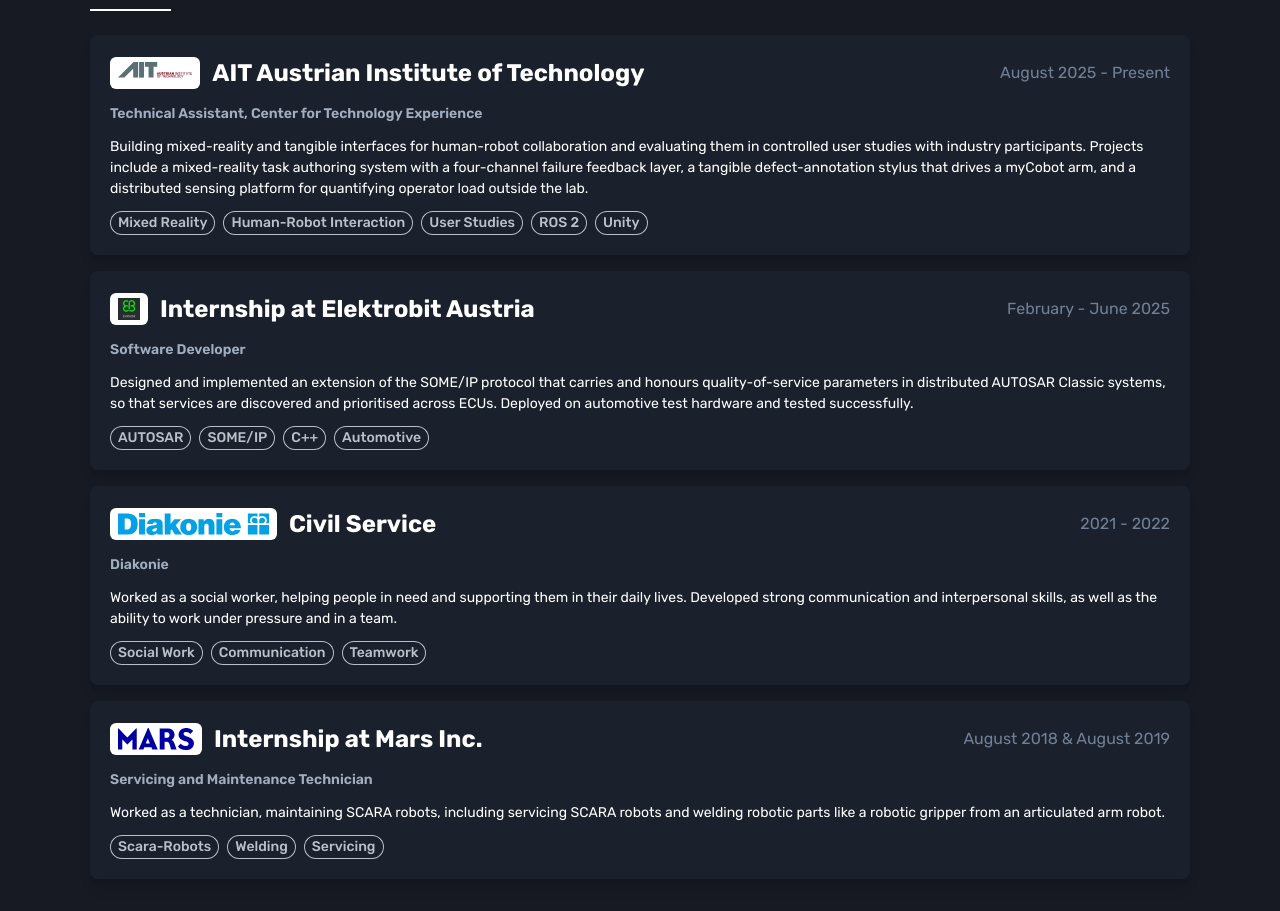
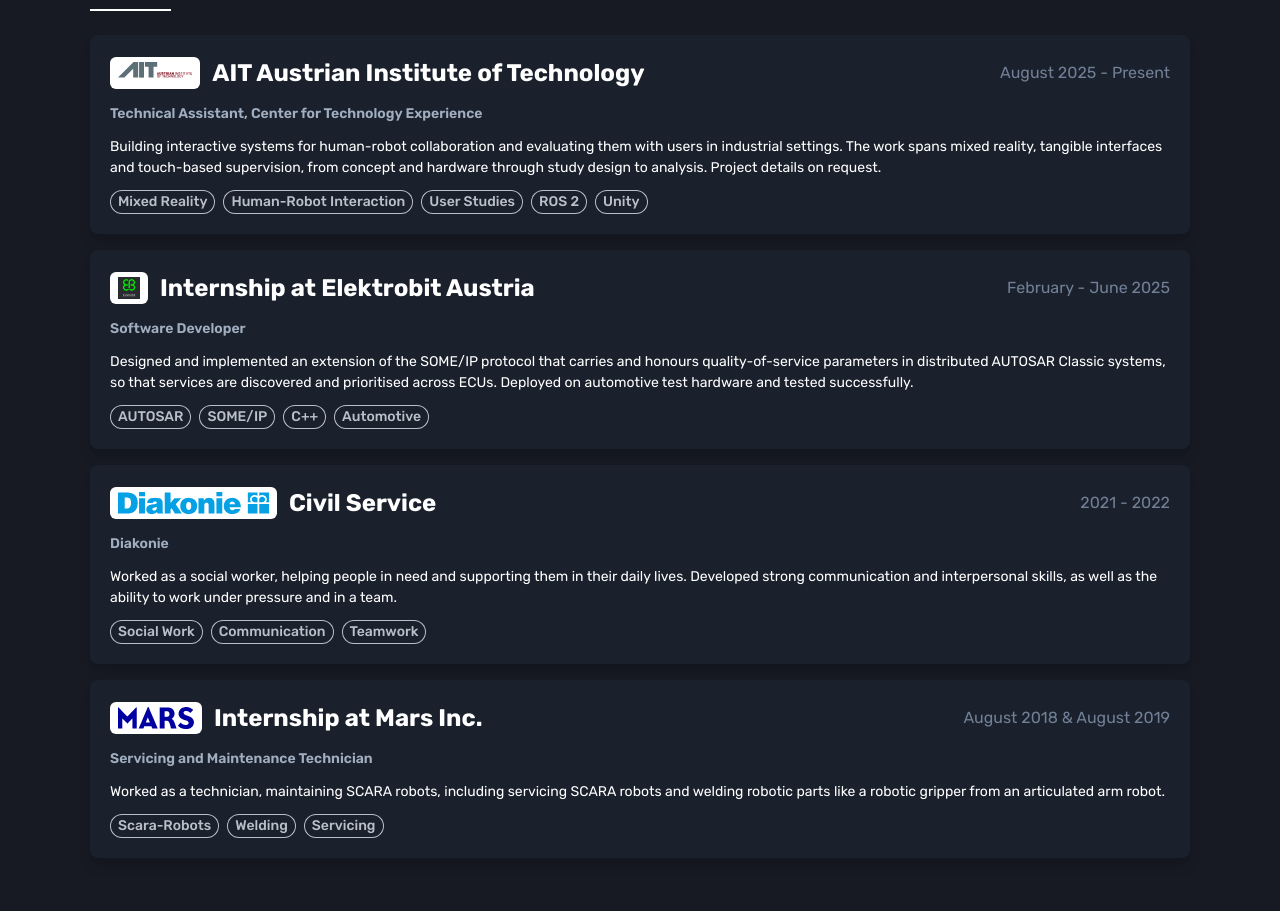
Before and after one commit to eliasbitsch/portfolio, a Next.js app: page /about in a window 1280 px wide. Shown: the part 1240-2151 px from the top of the page. Built offline with nearby package versions, Linux system fonts and the light colour scheme; what @chakra-ui/next-js would draw is missing.

Commit message:
Genericise the AIT entry: no project internals in public
The previous wording named the individual AIT systems and their hardware.
Employer project detail does not belong on a public page.

```diff
--- a/src/app/about/page.tsx
+++ b/src/app/about/page.tsx
@@ -39,7 +39,7 @@
         name: 'AIT Austrian Institute of Technology',
         description: 'Technical Assistant, Center for Technology Experience',
         logo: '/logos/ait.svg',
-        text: 'Building mixed-reality and tangible interfaces for human-robot collaboration and evaluating them in controlled user studies with industry participants. Projects include a mixed-reality task authoring system with a four-channel failure feedback layer, a tangible defect-annotation stylus that drives a myCobot arm, and a distributed sensing platform for quantifying operator load outside the lab.',
+        text: 'Building interactive systems for human-robot collaboration and evaluating them with users in industrial settings. The work spans mixed reality, tangible interfaces and touch-based supervision, from concept and hardware through study design to analysis. Project details on request.',
         date: 'August 2025 - Present',
         tags: ['Mixed Reality', 'Human-Robot Interaction', 'User Studies', 'ROS 2', 'Unity'],
         url: 'https://www.ait.ac.at/'
```
